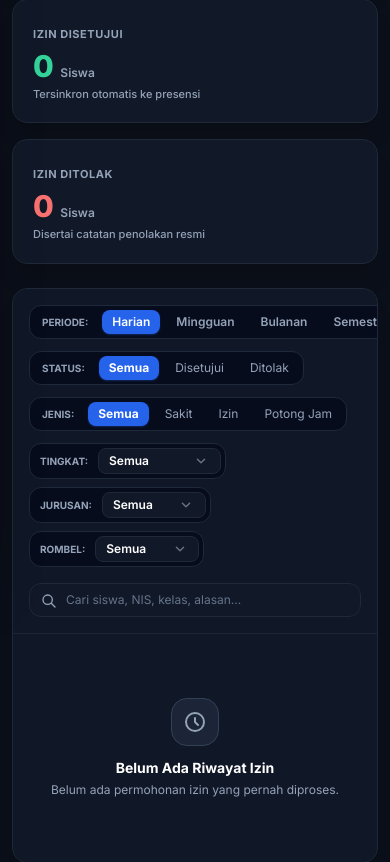
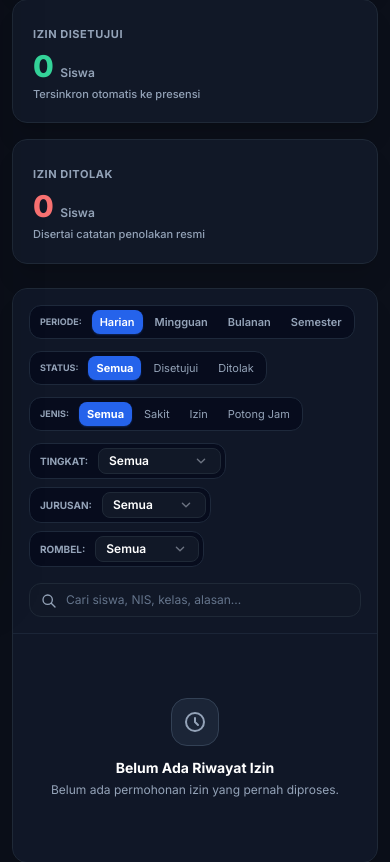
Before and after one commit to adyreee10/ukk-scp-project, a Laravel app: page /student-affairs/leaves/history?period=daily in a window 390 px wide. Shown: the part 354-1216 px from the top of the page. Run offline with Laravel 12, Linux system fonts and the light colour scheme; a user stored in the database is signed in; data comes from the database, SQL or seed files in the repository; data that the repository does not hold is empty; style sheets or scripts are compiled from the project's sources; parts of the project's set-up code (start-up, migrations or seed data) failed here and were passed over; some libraries are stand-ins or nearby versions.

Commit message:
perbaikan tampilan filter periode

```diff
--- a/resources/views/student-affairs/history.blade.php
+++ b/resources/views/student-affairs/history.blade.php
@@ -98,59 +98,60 @@
                          FITUR UKK: FILTER PERIODE REKAP IZIN (HARIAN, MINGGUAN, BULANAN, SEMESTER)
                          Memungkinkan Waka, Guru BK, dan Wali Kelas memfilter arsip izin
                          sesuai rentang waktu yang dibutuhkan sebelum mencetak dokumen.
+                         Responsif mobile: tidak terpotong di layar HP, mendukung scroll halus
                          ========================================================================= --}}
-                    <div class="flex items-center gap-1.5 bg-slate-950/60 dark:bg-slate-950/60 p-1 rounded-xl border border-slate-800">
-                        <span class="text-slate-400 font-bold text-[10px] uppercase px-2">Periode:</span>
+                    <div class="max-w-full overflow-x-auto scrollbar-none flex items-center gap-1 sm:gap-1.5 bg-slate-950/60 dark:bg-slate-950/60 p-1 rounded-xl border border-slate-800 self-start sm:self-auto shrink-0" style="-webkit-overflow-scrolling: touch;">
+                        <span class="text-slate-400 font-bold text-[9px] sm:text-[10px] uppercase px-1.5 sm:px-2 shrink-0 whitespace-nowrap">Periode:</span>
                         <a href="{{ request()->fullUrlWithQuery(['period' => 'daily']) }}"
-                           class="px-2.5 py-1 rounded-lg transition text-xs font-semibold {{ ($selectedPeriod ?? 'semester') === 'daily' ? 'period-pill-active bg-indigo-600 text-white font-bold shadow' : 'text-slate-400 hover:text-white' }}"
+                           class="px-2 sm:px-2.5 py-1 rounded-lg transition text-[11px] sm:text-xs font-semibold shrink-0 whitespace-nowrap {{ ($selectedPeriod ?? 'semester') === 'daily' ? 'period-pill-active bg-indigo-600 text-white font-bold shadow' : 'text-slate-400 hover:text-white' }}"
                            @if(($selectedPeriod ?? 'semester') === 'daily') style="color: #ffffff !important; background-color: #2563eb !important;" @endif>Harian</a>
                         <a href="{{ request()->fullUrlWithQuery(['period' => 'weekly']) }}"
-                           class="px-2.5 py-1 rounded-lg transition text-xs font-semibold {{ ($selectedPeriod ?? 'semester') === 'weekly' ? 'period-pill-active bg-indigo-600 text-white font-bold shadow' : 'text-slate-400 hover:text-white' }}"
+                           class="px-2 sm:px-2.5 py-1 rounded-lg transition text-[11px] sm:text-xs font-semibold shrink-0 whitespace-nowrap {{ ($selectedPeriod ?? 'semester') === 'weekly' ? 'period-pill-active bg-indigo-600 text-white font-bold shadow' : 'text-slate-400 hover:text-white' }}"
                            @if(($selectedPeriod ?? 'semester') === 'weekly') style="color: #ffffff !important; background-color: #2563eb !important;" @endif>Mingguan</a>
                         <a href="{{ request()->fullUrlWithQuery(['period' => 'monthly']) }}"
-                           class="px-2.5 py-1 rounded-lg transition text-xs font-semibold {{ ($selectedPeriod ?? 'semester') === 'monthly' ? 'period-pill-active bg-indigo-600 text-white font-bold shadow' : 'text-slate-400 hover:text-white' }}"
+                           class="px-2 sm:px-2.5 py-1 rounded-lg transition text-[11px] sm:text-xs font-semibold shrink-0 whitespace-nowrap {{ ($selectedPeriod ?? 'semester') === 'monthly' ? 'period-pill-active bg-indigo-600 text-white font-bold shadow' : 'text-slate-400 hover:text-white' }}"
                            @if(($selectedPeriod ?? 'semester') === 'monthly') style="color: #ffffff !important; background-color: #2563eb !important;" @endif>Bulanan</a>
                         <a href="{{ request()->fullUrlWithQuery(['period' => 'semester']) }}"
-                           class="px-2.5 py-1 rounded-lg transition text-xs font-semibold {{ ($selectedPeriod ?? 'semester') === 'semester' ? 'period-pill-active bg-indigo-600 text-white font-bold shadow' : 'text-slate-400 hover:text-white' }}"
+                           class="px-2 sm:px-2.5 py-1 rounded-lg transition text-[11px] sm:text-xs font-semibold shrink-0 whitespace-nowrap {{ ($selectedPeriod ?? 'semester') === 'semester' ? 'period-pill-active bg-indigo-600 text-white font-bold shadow' : 'text-slate-400 hover:text-white' }}"
                            @if(($selectedPeriod ?? 'semester') === 'semester') style="color: #ffffff !important; background-color: #2563eb !important;" @endif>Semester</a>
                     </div>
 
                     <!-- Filter Status -->
-                    <div class="flex items-center gap-1.5 bg-slate-950/60 p-1 rounded-xl border border-slate-800">
-                        <span class="text-slate-400 font-bold text-[10px] uppercase px-2">Status:</span>
+                    <div class="max-w-full overflow-x-auto scrollbar-none flex items-center gap-1 sm:gap-1.5 bg-slate-950/60 p-1 rounded-xl border border-slate-800 self-start sm:self-auto shrink-0" style="-webkit-overflow-scrolling: touch;">
+                        <span class="text-slate-400 font-bold text-[9px] sm:text-[10px] uppercase px-1.5 sm:px-2 shrink-0 whitespace-nowrap">Status:</span>
                         <button type="button" @click="filterStatus = 'all'"
                                 :class="filterStatus === 'all' ? 'bg-indigo-600 text-white font-bold shadow' : 'text-slate-400 hover:text-white'"
                                 :style="filterStatus === 'all' ? 'color: #ffffff !important; background-color: #2563eb !important;' : ''"
-                                class="px-2.5 py-1 rounded-lg transition cursor-pointer text-xs">Semua</button>
+                                class="px-2 sm:px-2.5 py-1 rounded-lg transition cursor-pointer text-[11px] sm:text-xs shrink-0 whitespace-nowrap">Semua</button>
                         <button type="button" @click="filterStatus = 'Approved'"
                                 :class="filterStatus === 'Approved' ? 'bg-emerald-600 text-white font-bold shadow' : 'text-slate-400 hover:text-white'"
                                 :style="filterStatus === 'Approved' ? 'color: #ffffff !important; background-color: #059669 !important;' : ''"
-                                class="px-2.5 py-1 rounded-lg transition cursor-pointer text-xs">Disetujui</button>
+                                class="px-2 sm:px-2.5 py-1 rounded-lg transition cursor-pointer text-[11px] sm:text-xs shrink-0 whitespace-nowrap">Disetujui</button>
                         <button type="button" @click="filterStatus = 'Rejected'"
                                 :class="filterStatus === 'Rejected' ? 'bg-red-600 text-white font-bold shadow' : 'text-slate-400 hover:text-white'"
                                 :style="filterStatus === 'Rejected' ? 'color: #ffffff !important; background-color: #dc2626 !important;' : ''"
-                                class="px-2.5 py-1 rounded-lg transition cursor-pointer text-xs">Ditolak</button>
+                                class="px-2 sm:px-2.5 py-1 rounded-lg transition cursor-pointer text-[11px] sm:text-xs shrink-0 whitespace-nowrap">Ditolak</button>
                     </div>
 
                     <!-- Filter Jenis -->
-                    <div class="flex items-center gap-1.5 bg-slate-950/60 p-1 rounded-xl border border-slate-800">
-                        <span class="text-slate-400 font-bold text-[10px] uppercase px-2">Jenis:</span>
+                    <div class="max-w-full overflow-x-auto scrollbar-none flex items-center gap-1 sm:gap-1.5 bg-slate-950/60 p-1 rounded-xl border border-slate-800 self-start sm:self-auto shrink-0" style="-webkit-overflow-scrolling: touch;">
+                        <span class="text-slate-400 font-bold text-[9px] sm:text-[10px] uppercase px-1.5 sm:px-2 shrink-0 whitespace-nowrap">Jenis:</span>
                         <button type="button" @click="filterType = 'all'"
                                 :class="filterType === 'all' ? 'bg-indigo-600 text-white font-bold shadow' : 'text-slate-400 hover:text-white'"
                                 :style="filterType === 'all' ? 'color: #ffffff !important; background-color: #2563eb !important;' : ''"
-                                class="px-2.5 py-1 rounded-lg transition cursor-pointer text-xs">Semua</button>
+                                class="px-2 sm:px-2.5 py-1 rounded-lg transition cursor-pointer text-[11px] sm:text-xs shrink-0 whitespace-nowrap">Semua</button>
                         <button type="button" @click="filterType = 'Sakit'"
                                 :class="filterType === 'Sakit' ? 'bg-amber-600 text-white font-bold shadow' : 'text-slate-400 hover:text-white'"
                                 :style="filterType === 'Sakit' ? 'color: #ffffff !important; background-color: #d97706 !important;' : ''"
-                                class="px-2.5 py-1 rounded-lg transition cursor-pointer text-xs">Sakit</button>
+                                class="px-2 sm:px-2.5 py-1 rounded-lg transition cursor-pointer text-[11px] sm:text-xs shrink-0 whitespace-nowrap">Sakit</button>
                         <button type="button" @click="filterType = 'Izin'"
                                 :class="filterType === 'Izin' ? 'bg-blue-600 text-white font-bold shadow' : 'text-slate-400 hover:text-white'"
                                 :style="filterType === 'Izin' ? 'color: #ffffff !important; background-color: #2563eb !important;' : ''"
-                                class="px-2.5 py-1 rounded-lg transition cursor-pointer text-xs">Izin</button>
+                                class="px-2 sm:px-2.5 py-1 rounded-lg transition cursor-pointer text-[11px] sm:text-xs shrink-0 whitespace-nowrap">Izin</button>
                         <button type="button" @click="filterType = 'Potong Jam Pelajaran'"
                                 :class="filterType === 'Potong Jam Pelajaran' ? 'bg-teal-600 text-white font-bold shadow' : 'text-slate-400 hover:text-white'"
                                 :style="filterType === 'Potong Jam Pelajaran' ? 'color: #ffffff !important; background-color: #0d9488 !important;' : ''"
-                                class="px-2.5 py-1 rounded-lg transition cursor-pointer text-xs">Potong Jam</button>
+                                class="px-2 sm:px-2.5 py-1 rounded-lg transition cursor-pointer text-[11px] sm:text-xs shrink-0 whitespace-nowrap">Potong Jam</button>
                     </div>
 
                     <!-- Filter 3 Kriteria: Tingkat, Jurusan, Rombel (Waka & Guru BK) -->
```
Also changed, not shown: resources/views/student-affairs/attendance.blade.php (+7 -6 lines).
